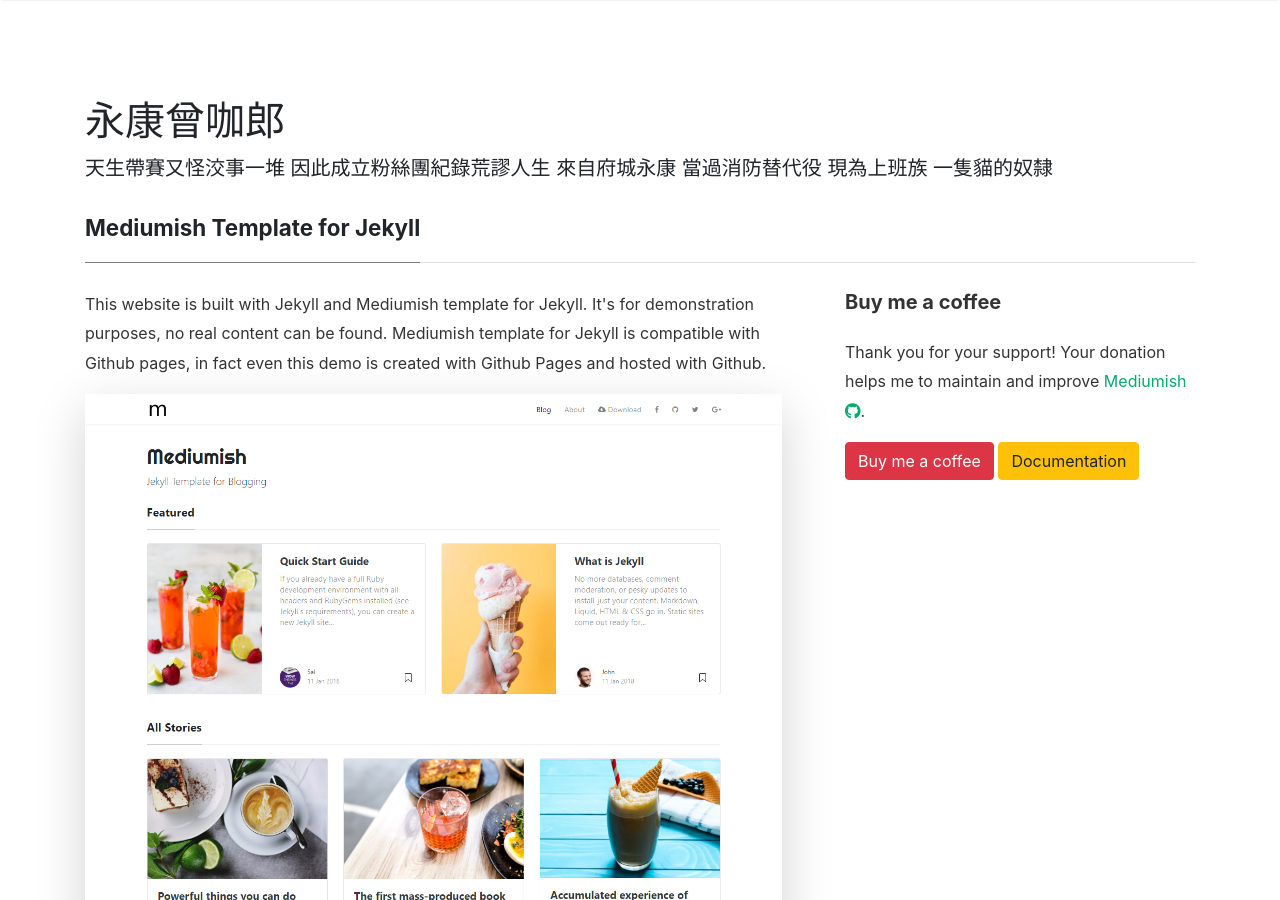
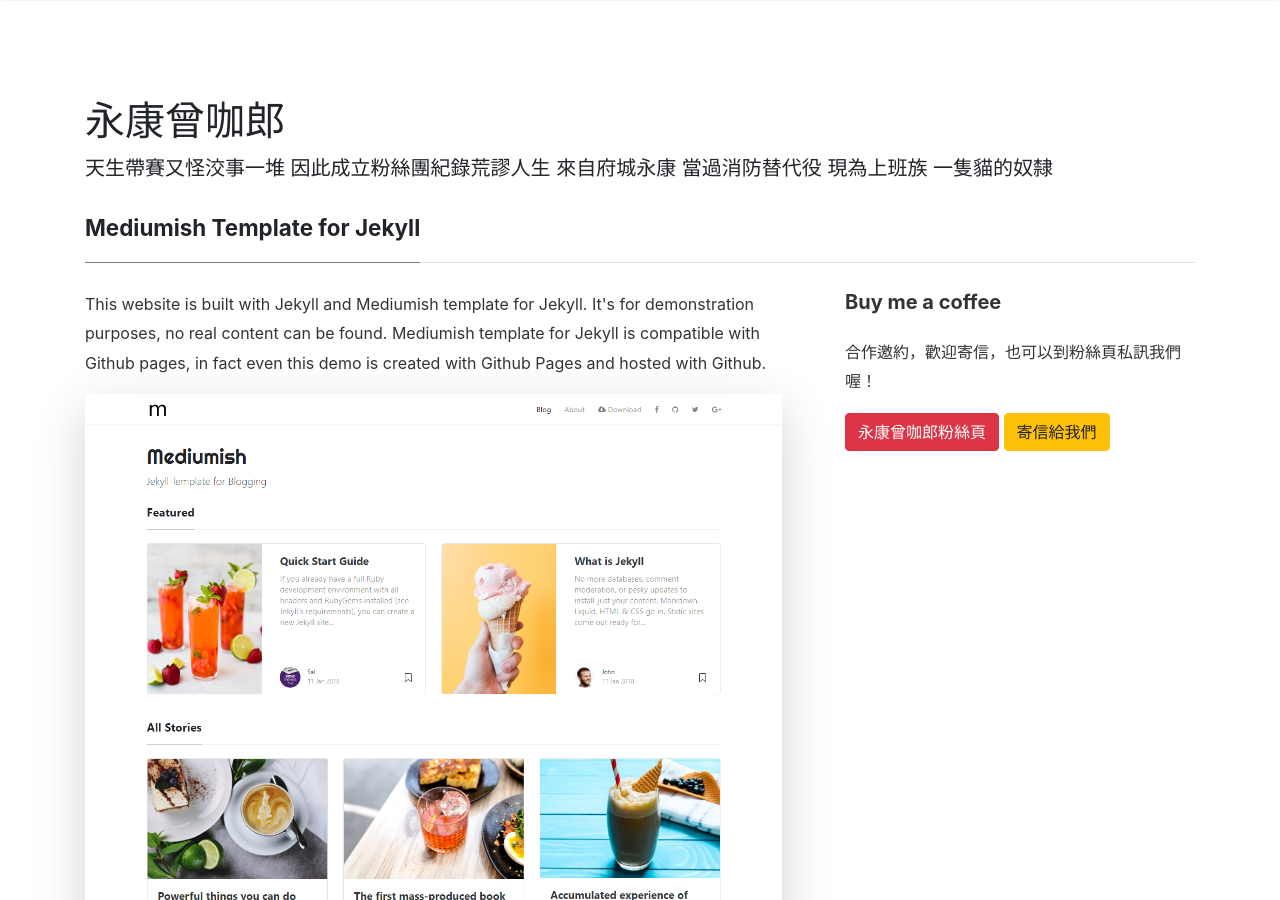
Before and after one commit to lulumi7788/lulumi7788.github.io, a Jekyll site: the page built from _pages/about.md, in a window 1280 px wide and 900 px high. Built offline with Jekyll 4.4.1, drawn with Linux system fonts in a browser that asks for light colours; nearby versions of some CDN libraries; comment, search, counter and statistics services are not loaded.

Commit message:
no message

```diff
--- a/_pages/about.md
+++ b/_pages/about.md
@@ -26,9 +26,9 @@ comments: true
 <div class="sticky-top sticky-top-80">
 <h5>Buy me a coffee</h5>
 
-<p>Thank you for your support! Your donation helps me to maintain and improve <a target="_blank" href="https://github.com/wowthemesnet/mediumish-theme-jekyll">Mediumish <i class="fab fa-github"></i></a>.</p>
+<p>合作邀約，歡迎寄信，也可以到粉絲頁私訊我們喔！</p>
 
-<a target="_blank" href="https://www.wowthemes.net/donate/" class="btn btn-danger">Buy me a coffee</a> <a target="_blank" href="https://bootstrapstarter.com/bootstrap-templates/template-mediumish-bootstrap-jekyll/" class="btn btn-warning">Documentation</a>
+<a target="_blank" href="https://www.facebook.com/yklocalman" class="btn btn-danger">永康曾咖郎粉絲頁</a> <a target="_blank" href="localcouple9487@gmail.com" class="btn btn-warning">寄信給我們</a>
 
 </div>
 </div>
```
